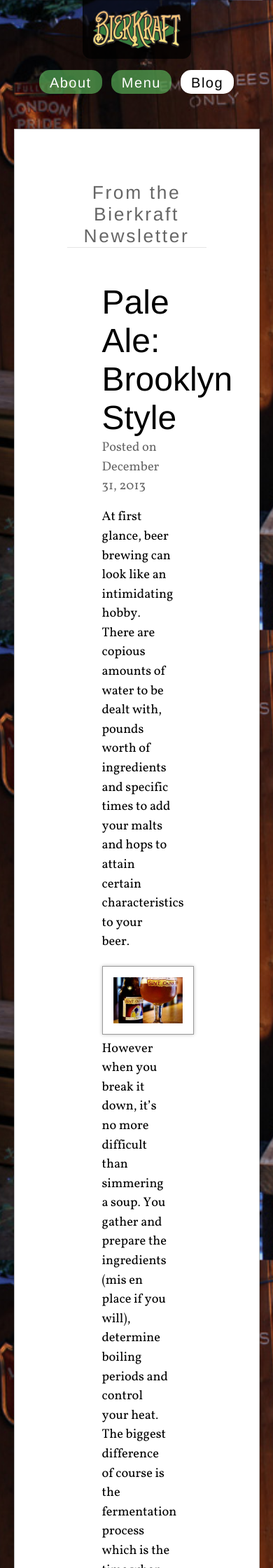
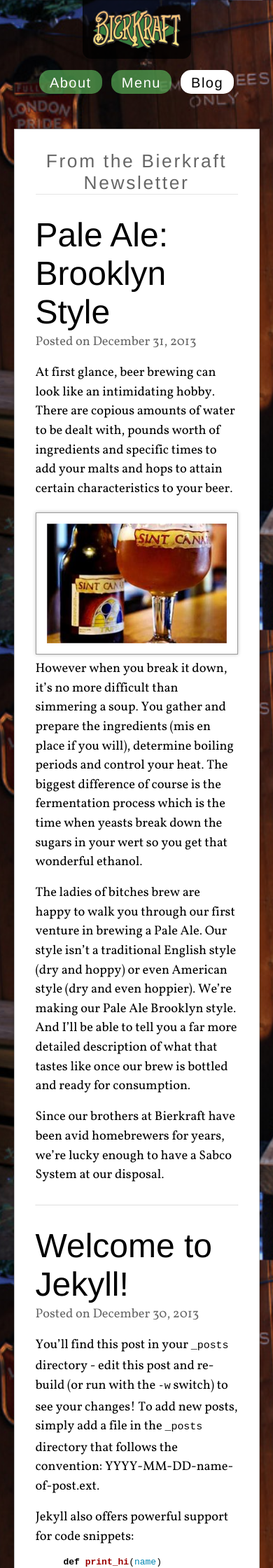
Before and after one commit to cattsmall/Bierkraft, a Jekyll site: the page built from blog/index.html, in a window 390 px wide. Shown: the top 2240 px of the page at 70% size. Built offline with Jekyll 4.4.1, drawn with Linux system fonts in a browser that asks for light colours; some web fonts are replaced.

Commit message:
Modified background images again...

```diff
--- a/css/less/_blog.less
+++ b/css/less/_blog.less
@@ -49,6 +49,7 @@
 				background:@white;
 				border:1px solid fade(@black,40%);
 				box-shadow:0 0 5px fade(@black, 25%);
+				.box-sizing;
 			}
 
 			&:last-child {
--- a/css/main.css
+++ b/css/main.css
@@ -2434,6 +2434,9 @@
   background: #ffffff;
   border: 1px solid rgba(0, 0, 0, 0.4);
   box-shadow: 0 0 5px rgba(0, 0, 0, 0.25);
+  -webkit-box-sizing: border-box;
+  -moz-box-sizing: border-box;
+  box-sizing: border-box;
 }
 .body-blog .content article:last-child {
   border: 0;
@@ -2542,7 +2545,8 @@
 @media only screen and (max-width: 767px) {
   body {
     background-image: url(../img/bgs/lq/taps.jpg);
-    background-position: center -200px;
+    background-size: 100% auto;
+    background-position: center top;
   }
   body.body-menu {
     background-image: url(../img/bgs/lq/food.jpg);
@@ -2550,11 +2554,16 @@
   }
   body.body-about {
     background-image: url(../img/bgs/lq/front.jpg);
-    background-position: center top;
   }
   body.body-blog {
     background-image: url(../img/bgs/lq/back.jpg);
-    background-position: center top;
+    background-size: cover;
+  }
+  body.body-blog .content {
+    padding: 30px;
+  }
+  body.body-blog .content article {
+    padding: 30px 0;
   }
   .hero h1 {
     font-size: 2em;
@@ -2574,9 +2583,6 @@
   body {
     background-position: center top;
   }
-  body.body-about {
-    background-position: center 40%;
-  }
   body.body-blog {
     background-position: center 40%;
   }
@@ -2585,6 +2591,12 @@
   }
 }
 @media only screen and (max-width: 640px) {
+  body {
+    background-size: 200% auto;
+  }
+  body.body-blog {
+    background-size: cover;
+  }
   .content.about .address iframe {
     float: none;
     width: 100%;
@@ -2613,6 +2625,12 @@
   }
 }
 @media only screen and (max-width: 480px) {
+  body {
+    background-size: 250% auto;
+  }
+  body.body-blog {
+    background-size: cover;
+  }
   h1 {
     font-size: 2em;
   }
```
Also changed, not shown: css/less/_media-queries.less (+23 -7 lines).
